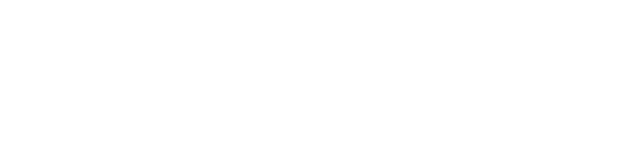
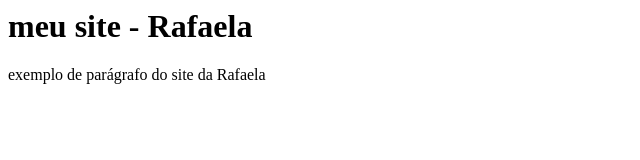
Before and after one commit to ribasrafaela/rafaela-trabalho, a plain HTML site: page index.html in a window 1280 px wide. Shown: the whole page, without its empty margins (0-640 px from the left). Drawn offline with Linux system fonts and the light colour scheme.

Commit message:
titulo e parágrafo

```diff
--- a/index.html
+++ b/index.html
@@ -1,7 +1,15 @@
 <html>
 
+<head>
+<meta charset="utf-8">
 
+</head>
+<body>
 
+  <h1>meu site - Rafaela</h1>
+</body>
+
+<p>exemplo de parágrafo do site da Rafaela</p>
 
 
 
```
